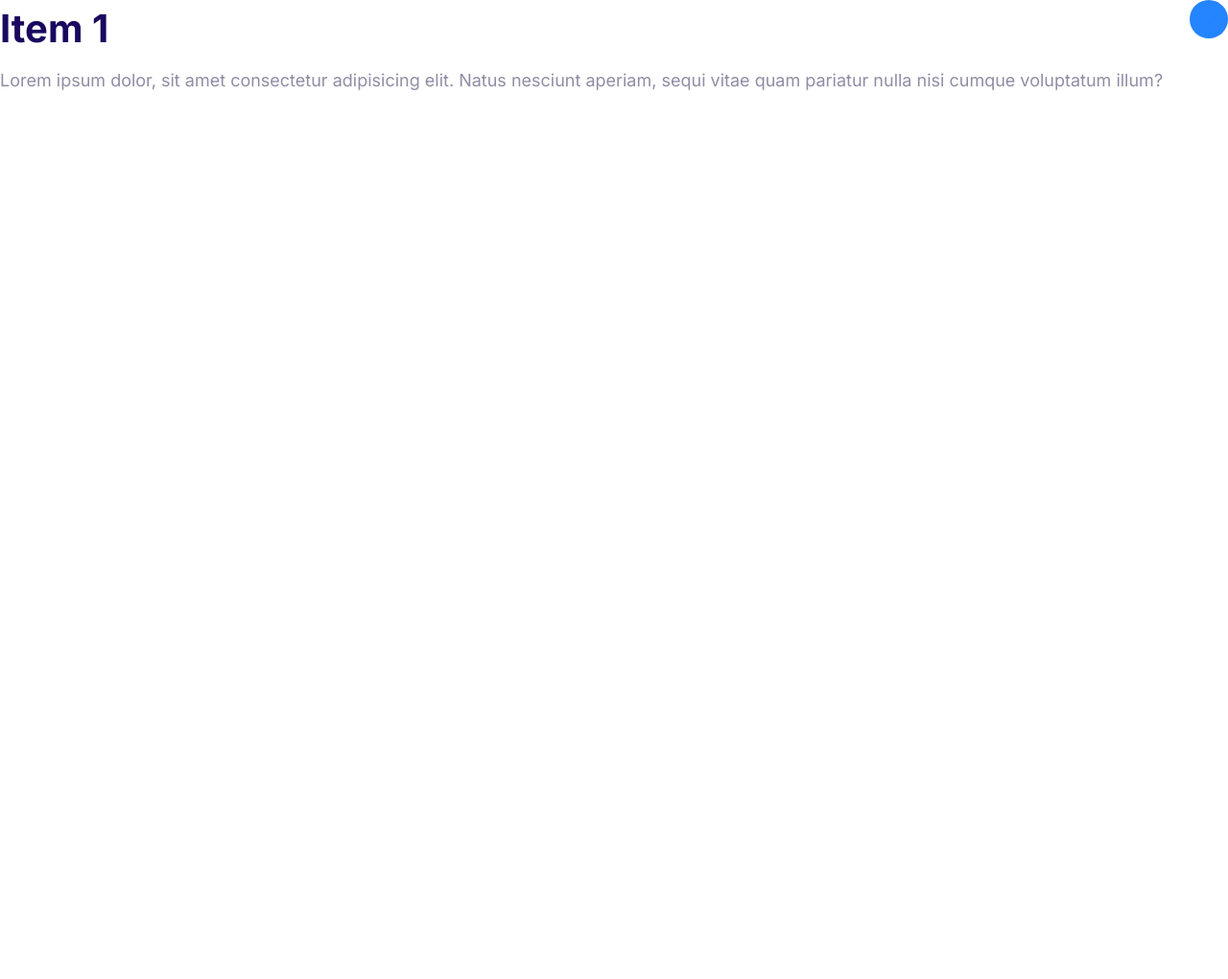
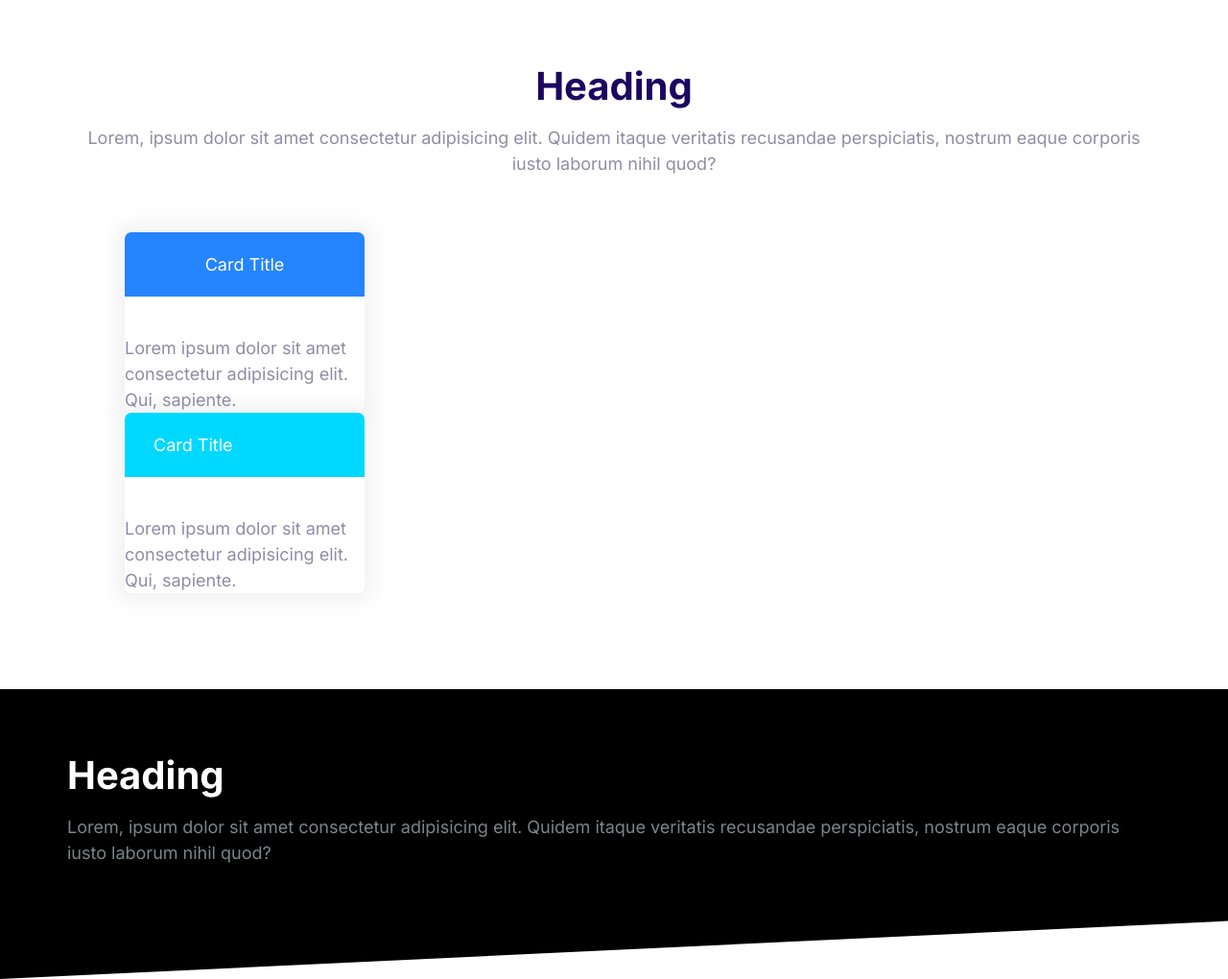
Before and after one commit to vqkhanh/html-css-moshify, a plain HTML site: page index.html in a window 1280 px wide. Shown: the whole page at 96% size. Before the commit the page ends 800 px from the top, so only its background shows below. Drawn offline with Linux system fonts and the light colour scheme.

Commit message:
block.html

```diff
--- a/css/styles.css
+++ b/css/styles.css
@@ -572,3 +572,41 @@ a {
   max-height: 100vh;
   opacity: 1;
 }
+
+/* Blocks */
+.block {
+  --padding-vertical: 6rem;
+  padding: var(--padding-vertical) 2rem;
+}
+
+.block__header {
+  text-align: center;
+}
+
+.block__heading {
+  margin-top: 0;
+}
+
+.block--dark {
+  background: #000;
+  color: #7b858b;
+}
+
+.block--dark .block__heading {
+  color: #fff;
+}
+
+.block--skewed-right {
+  padding-bottom: calc(var(--padding-vertical) + 4rem);
+  clip-path: polygon(0% 0%, 100% 0%, 100% 100%, 0% 80%);
+}
+
+.block--skewed-left {
+  padding-bottom: calc(var(--padding-vertical) + 4rem);
+  clip-path: polygon(0% 0%, 100% 0%, 100% 80%, 0% 100%);
+}
+
+.container {
+  max-width: 1140px;
+  margin: 0 auto;
+}
--- a/index.html
+++ b/index.html
@@ -13,18 +13,37 @@
 </head>
 
 <body>
-  <div class="collapsible collapsible--expanded">
-    <header class="collapsible__header">
-      <h2 class="collapsible__heading">Item 1</h2>
-      <svg class="icon icon--primary collapsible__chevron">
-        <use xlink:href="images/sprite.svg#chevron"></use>
-      </svg>
+
+
+  <section class="block container">
+    <header class="block__header">
+      <h2 class="block__heading">Heading</h2>
+      <p>Lorem, ipsum dolor sit amet consectetur adipisicing elit. Quidem itaque veritatis recusandae perspiciatis,
+        nostrum eaque corporis iusto laborum nihil quod?</p>
     </header>
-    <div class="collapsible__content">
-      <p>Lorem ipsum dolor, sit amet consectetur adipisicing elit. Natus nesciunt aperiam, sequi vitae quam pariatur
-        nulla nisi cumque voluptatum illum?</p>
+
+    <div style="width: 30%; padding: 4rem;">
+      <div class="card card--primary">
+        <header class="card__header block__header">Card Title</header>
+        <div class="card__body"></div>
+        Lorem ipsum dolor sit amet consectetur adipisicing elit. Qui, sapiente.
+      </div>
+
+      <div class="card card--secondary">
+        <header class="card__header ">Card Title</header>
+        <div class="card__body"></div>
+        Lorem ipsum dolor sit amet consectetur adipisicing elit. Qui, sapiente.
+      </div>
     </div>
-  </div>
+  </section>
+
+  <section class="block block--dark block--skewed-left">
+    <div class="container">
+      <h2 class="block__heading">Heading</h2>
+      <p>Lorem, ipsum dolor sit amet consectetur adipisicing elit. Quidem itaque veritatis recusandae perspiciatis,
+        nostrum eaque corporis iusto laborum nihil quod?</p>
+    </div>
+  </section>
 
   <script src="js/main.js"></script>
 </body>
```
Also changed, not shown: components/blocks.html (added, +29 -0 lines), components/cards.html (+4 -4 lines).
